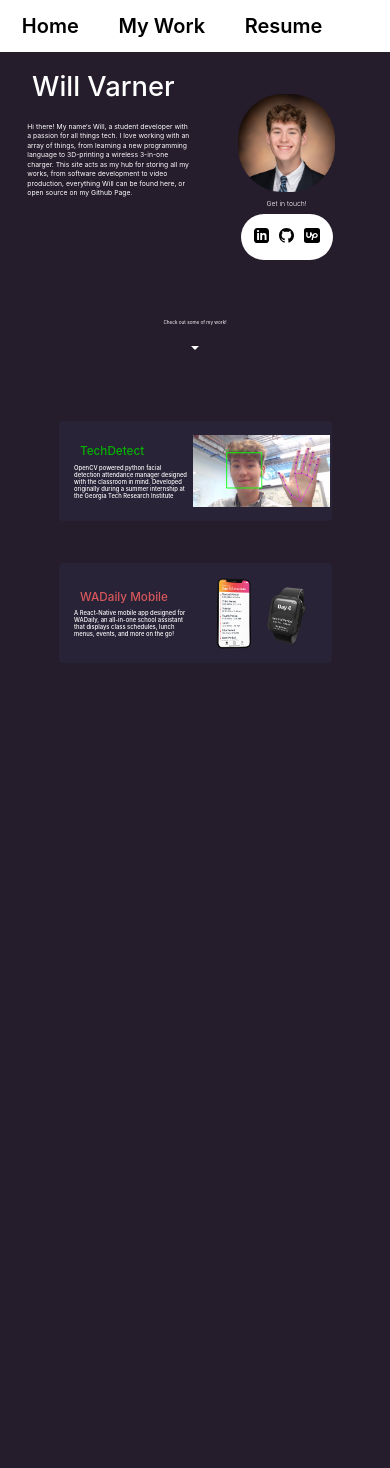
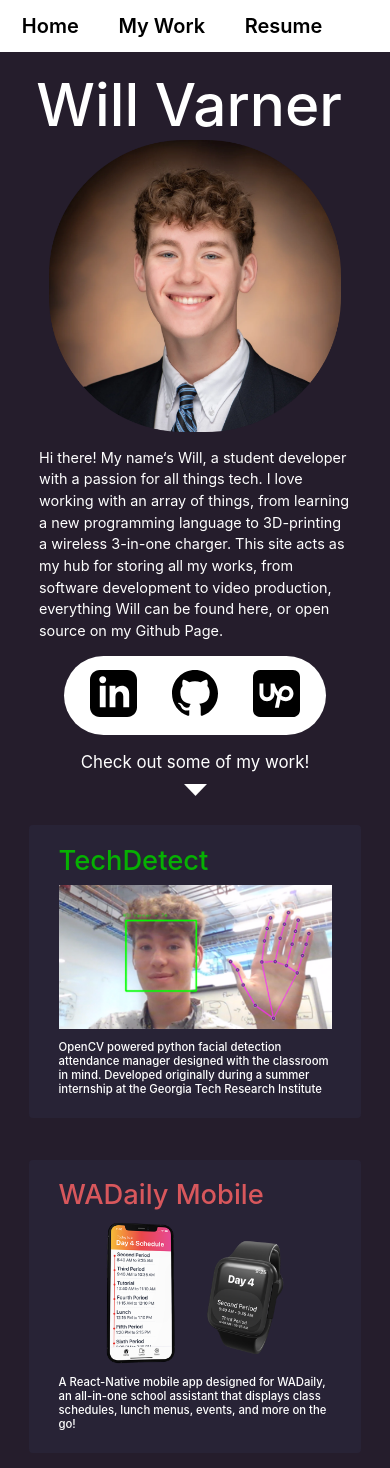
Before and after one commit to willv678/calicocactus.github.io, a Next.js app: page / in a window 390 px wide. Shown: the top 1468 px of the page. Before the commit the page ends 844 px from the top, so only its background shows below. Built offline with nearby package versions, Linux system fonts and the light colour scheme.

Commit message:
mobile 0.1

```diff
--- a/components/BlogItem.js
+++ b/components/BlogItem.js
@@ -5,8 +5,13 @@ export default function BlogItem({title, link, color, description, imgLink}){
     return  <div className={styles.outerBlogItem}>
                 <a className = {styles.blogContainer} href={link}>
                     <div className = {styles.blogText}>
-                        <p className={styles.blogText} style={{color: color, fontSize: "3vw", marginBottom: "0px", fontWeight: "500"}}>{title}</p>
-                        <p style={{fontSize: "1.5vw", width: "95%"}}>{description}</p>
+                        <h2 className = {styles.blogTitle} style={{color: color, textAlign: 'center'}}>{title}</h2>
+                        <img
+                            src= {imgLink}
+                            alt = {title}
+                            className={styles.blogMobileImage}
+                        />
+                        <p className={styles.blogTextEntry}>{description}</p>
                     </div>
                     <div className = {styles.blogImageContainer}>
                         <img
--- a/package.json
+++ b/package.json
@@ -12,10 +12,11 @@
   "dependencies": {
     "next": "12.3.1",
     "react": "18.2.0",
-    "react-dom": "18.2.0"
+    "react-dom": "18.2.0",
+    "react-responsive": "^9.0.2"
   },
   "devDependencies": {
     "eslint": "8.25.0",
-    "eslint-config-next": "12.3.1"
+    "eslint-config-next": "^13.1.1"
   }
 }
--- a/pages/index.js
+++ b/pages/index.js
@@ -9,7 +9,6 @@ import SocialLinkSvg from '../components/SocialLinkSvg'
 import ScrollDownBox from '../components/ScrollDownBox'
 import BlogItem from '../components/BlogItem'
 
-
 export default function Home() {
   return (
     <>
@@ -20,6 +19,8 @@ export default function Home() {
       </Head>
       <div id="home"/>
       <TopBar />
+
+
       <main  className={styles.main}>
         <div className={styles.aboutMeDiv}>
           <NameTitle/>
@@ -30,8 +31,17 @@ export default function Home() {
           <GetInTouchMessage/>
           <SocialLinkSvg/>
         </div>
+      </main>
 
-      </main>
+      <mobileMain className={styles.mobileMain}>
+        <NameTitle/>
+        <CirclePhoto/>
+        <AboutMe/>
+        <SocialLinkSvg/>
+
+      </mobileMain>
+
+
       <ScrollDownBox/>
       <projects id="projects">
         <BlogItem title="TechDetect" link="https://github.com/willv678/TechDetect" color = "#06B002" description="OpenCV powered python facial detection attendance manager designed with the classroom in mind. Developed originally during a summer internship at the Georgia Tech Research Institute" imgLink = "/images/techdetectbanner.png"/>
--- a/styles/Home.module.css
+++ b/styles/Home.module.css
@@ -4,6 +4,9 @@
   justify-content: center;
 }
 
+.mobileMain {
+  display: none;
+}
 .topBar {
   color: #000000;
   background-color: white;
@@ -103,7 +106,7 @@
 }
 .scrollDownText{
   padding-bottom: 1vh;
-  font-size: 1.2vw;
+  font-size: 2vh;
 }
 
 .scrollDownSvg{
@@ -131,6 +134,16 @@
   overflow: hidden;
 }
 
+.blogTitle{
+  font-size: 3vw;
+  margin-bottom: 0;
+  font-weight: 500;
+}
+.blogTextEntry{
+  font-size: 1.5vw;
+  width: 95%;
+}
+
 .blogText{
   padding-left: 5%;
   display: flex;
@@ -152,10 +165,119 @@
   align-items: center;
   display: flex;
 }
-
+.blogMobileImage{
+  display: none;
+}
 .blogImage{
   height: "100%";
   object-fit: scale-down;
   overflow: hidden;
 
 }
+
+@media screen and (max-width: 500px) {
+  .main {
+      display: none
+  }
+  .mobileMain {
+    display: flex;
+    flex-direction: column;
+    align-items: center;
+    margin-left: 10%;
+    margin-right: 10%;
+    padding-top: 0;
+  }
+  .nameTitle {
+    font-size: 15vw;
+    margin: 0;
+    padding-top: 2vh;
+    width: 100vw;
+
+  }
+  .circlePhoto{
+    width: 75vw;
+    padding-top: 0;
+  }
+  .aboutMe {
+    font-size: 3.7vw;
+    line-height: 1.5;
+    text-align: left;
+  }
+  .socialIconsBox{
+    display: flex;
+    flex-direction: row;
+    justify-content: center;
+    align-items: center;
+    background-color: white;
+    padding: 10px;
+    border-radius: 400px;
+  }
+  .socialIcon{
+    padding: 1vw;
+    margin-right: 7vw;
+    justify-content: center;
+    cursor: pointer;
+  }
+  .socialIcon:first-of-type{
+    margin-left: 3vw;
+  }
+  .socialIcon:last-of-type{
+    margin-right: 3vw;
+  }
+
+  .socialSvg{
+    width: 12vw;
+    height: 12vw;
+  }
+
+  .scrollDownBox{
+    padding-top: 2vh;
+    padding-bottom: 3vh;
+  }
+  .scrollDownSvg{
+    width: 10vw;
+    height: 3vw;
+  }
+  .blogContainer{
+    width: 85vw;
+    height: 75vw;
+    min-height: 100px;
+    padding-left: 5%;
+    padding-right: 5%;
+  }
+
+  .blogText{
+    padding-left: 0%;
+    width: 70vw;
+    font-weight: 500;
+    padding-top: 0%;
+    padding-bottom: 5%;
+
+  }
+  .blogTitle{
+    font-size: 7vw;
+    padding-bottom: 1vh;
+  }
+  .blogTextEntry{
+    font-size: 2.91vw;
+    width: 100%;
+  }
+  .blogImageContainer{
+    display: none;
+  }
+  .blogMobileImage{
+    display: flex;
+    width: 100%;
+    object-fit: scale-down;
+
+  }
+  .blogImage{
+    display: none;
+    height: "100%";
+    object-fit: scale-down;
+    overflow: hidden;
+
+  }
+
+
+}
```
Also changed, not shown: 1 other file (tests, documents, lock files or other folders).
